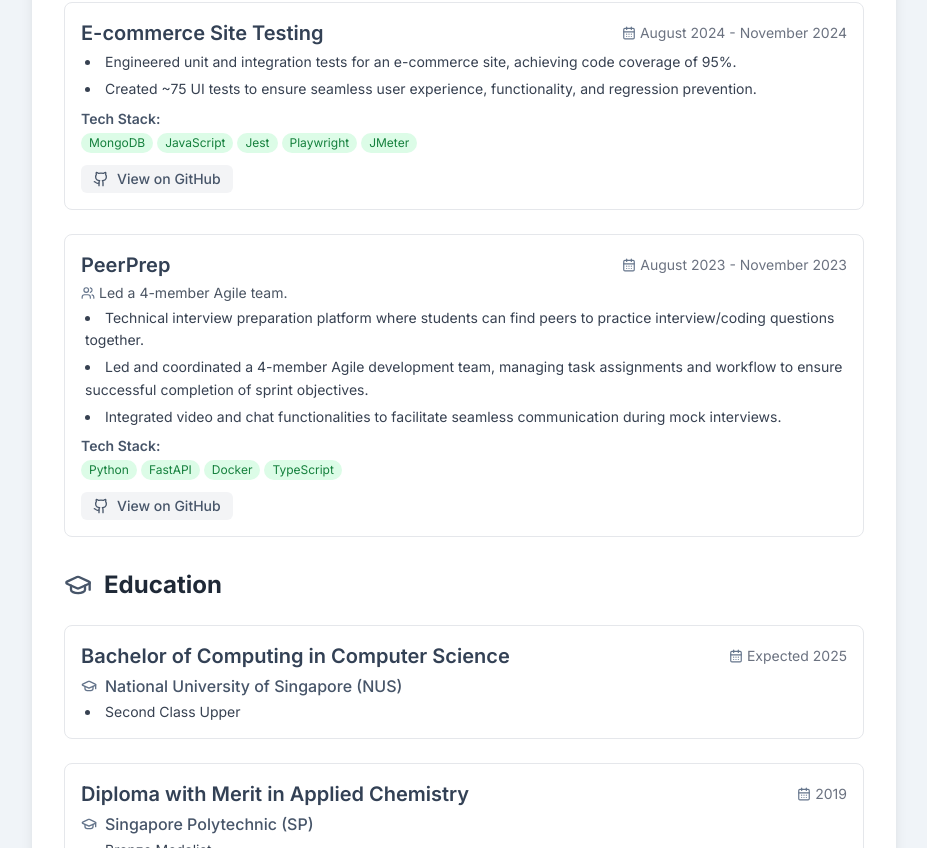
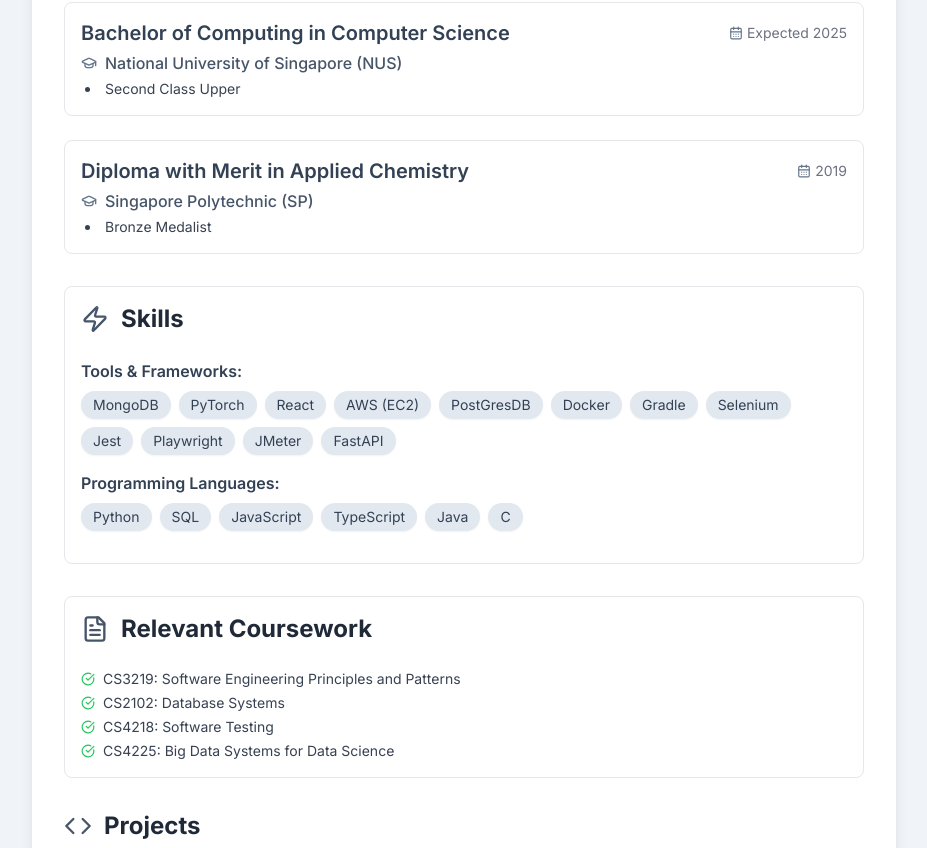
Before and after one commit to swxk19/portfolio_site, a React (Create React App) app: page / in a window 1280 px wide. Shown: the part 772-1620 px from the top of the page, without its empty margins (176-1103 px from the left). Built offline with nearby package versions, Linux system fonts and the light colour scheme.

Commit message:
Reorder sections

```diff
--- a/src/views/InteractiveView.jsx
+++ b/src/views/InteractiveView.jsx
@@ -19,10 +19,10 @@
     />
     <main>
       <InteractiveExperience />
-      <InteractiveProjects />
       <InteractiveEducation />
       <InteractiveSkills />
       <InteractiveCoursework />
+      <InteractiveProjects />
     </main>
     <footer className="text-center mt-12 py-6 border-t border-slate-200">
       <p className="text-sm text-gray-500">
--- a/src/views/PlainResumeView.jsx
+++ b/src/views/PlainResumeView.jsx
@@ -17,10 +17,10 @@
     />
     <main className="bg-white p-6 sm:p-8 rounded-b-lg shadow-lg">
       <PlainExperience />
-      <PlainProjects />
       <PlainEducation />
       <PlainSkills />
       <PlainCoursework />
+      <PlainProjects />
     </main>
     <footer className="text-center mt-8 pb-4">
       <p className="text-sm text-gray-500">
```
